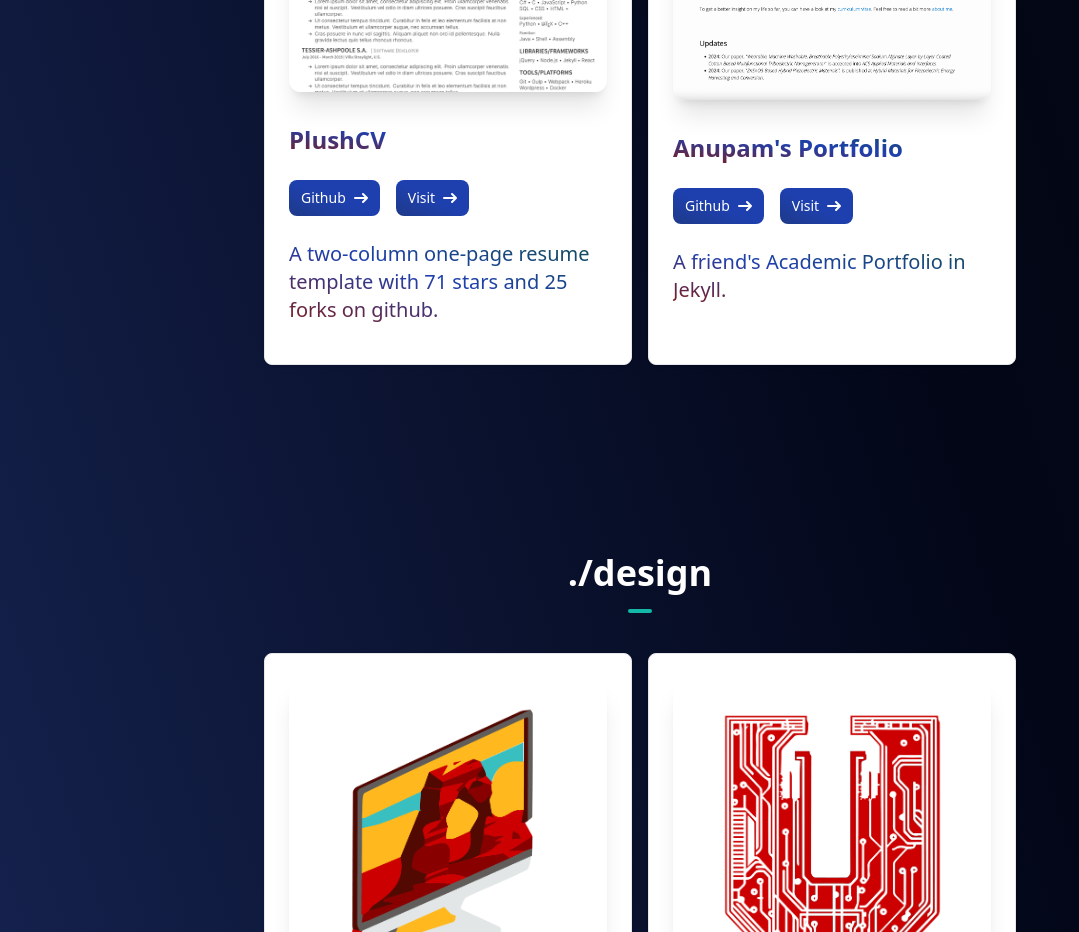
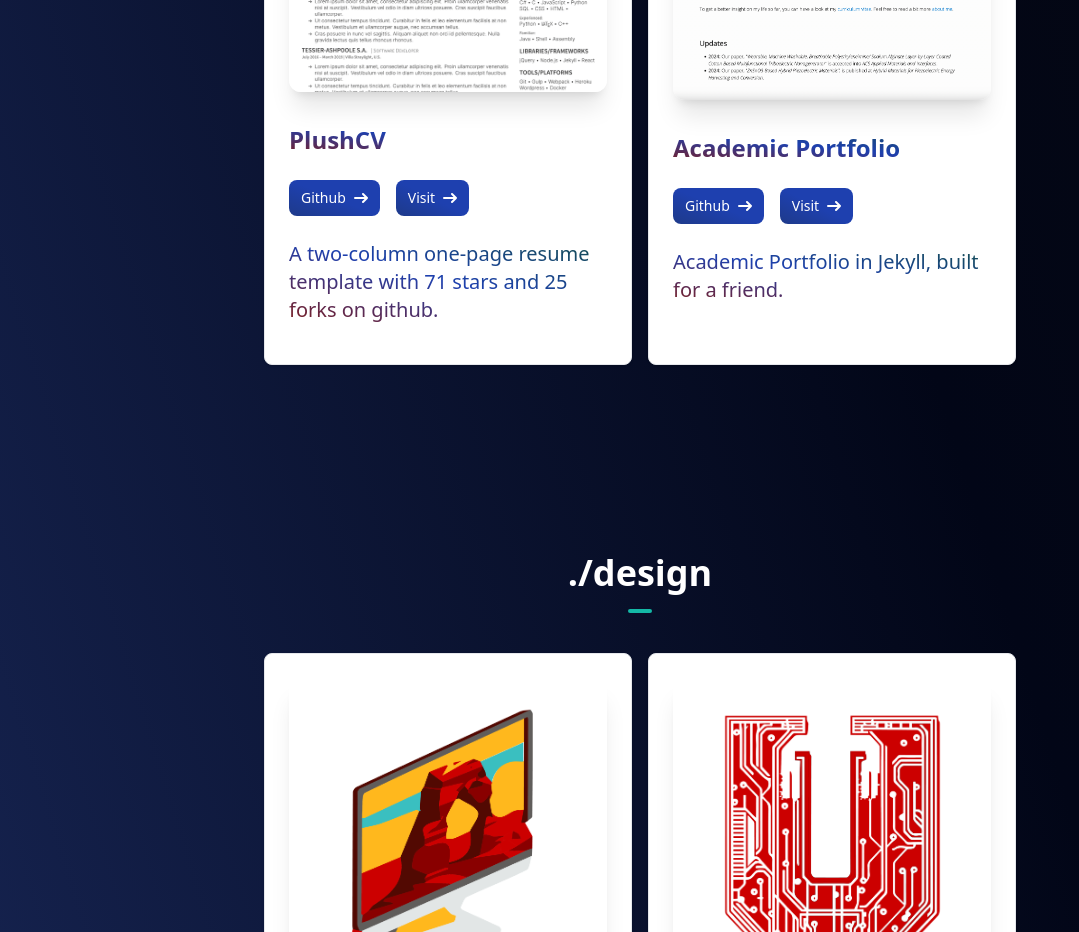
Before and after one commit to cictema/devfolio, a Next.js app: page / in a window 1280 px wide. Shown: the part 2620-3552 px from the top of the page, without its empty margins (0-1079 px from the left). Built offline with nearby package versions, Linux system fonts and the light colour scheme.

Commit message:
fix links

```diff
--- a/components/ProjectsSection.tsx
+++ b/components/ProjectsSection.tsx
@@ -28,9 +28,9 @@ const projects = [
     link: "https://www.overleaf.com/latex/templates/plushcv/jybpnsftmdkf",
   },
   {
-    name: "Anupam's Portfolio",
+    name: "Academic Portfolio",
     description:
-      "A friend's Academic Portfolio in Jekyll.",
+      "Academic Portfolio in Jekyll, built for a friend.",
     image: "/project_section/anupamportfolio.png",
     github: "https://github.com/sansquoi/anupam-portfolio",
     link: "https://cictema.github.io/anupam-portfolio/",
```
